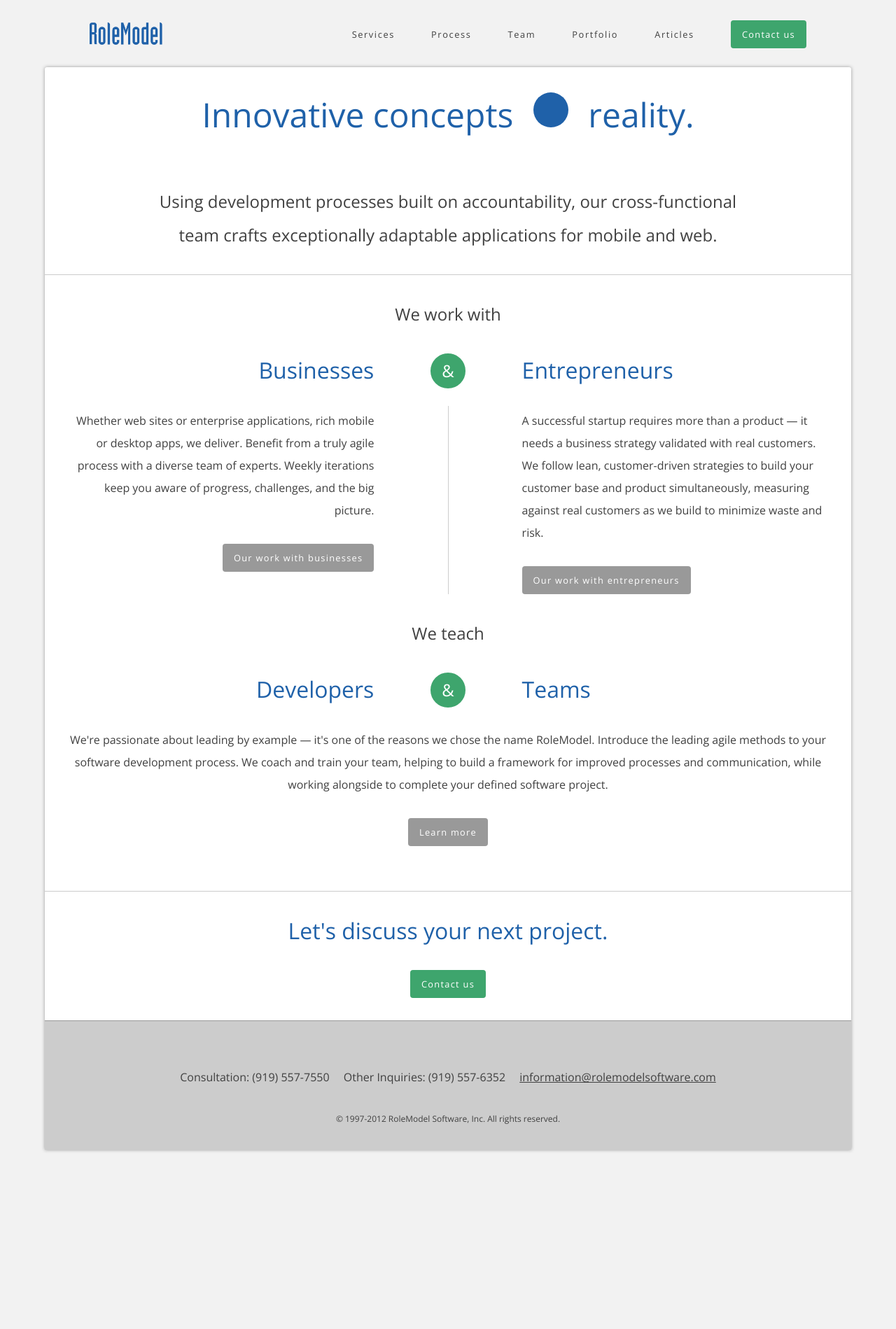
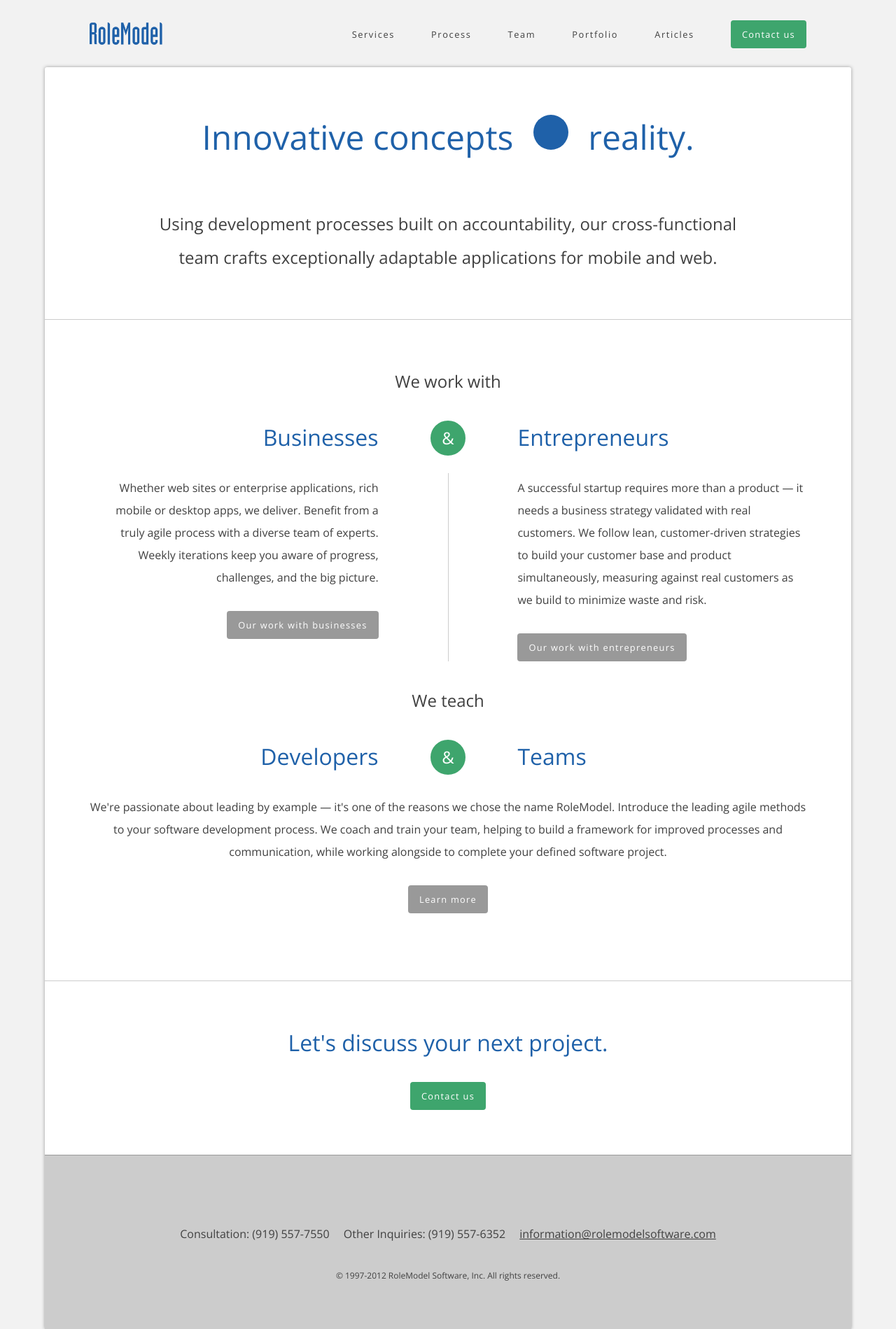
Before and after one commit to kieferpartridge/rolemodel-concept, a Jekyll site: the page built from index.html, in a window 1280 px wide. Shown: the whole page at 70% size. Built offline with Jekyll 4.4.1, drawn with Linux system fonts in a browser that asks for light colours.

Commit message:
content spacing adjustments

```diff
--- a/stylesheets/application.css
+++ b/stylesheets/application.css
@@ -284,14 +284,14 @@ a {
   box-shadow: 0 0 5px #999999;
   background: white;
   width: 100%;
-  padding: 2rem;
+  padding: 4rem;
   margin-bottom: -0.2rem; }
   .content .header {
     -webkit-box-sizing: content-box;
     -moz-box-sizing: content-box;
     box-sizing: content-box;
-    margin: -2rem -2rem 2rem -2rem;
-    padding: 2rem;
+    margin: -4em -4em 4em -4em;
+    padding: 4em;
     border-bottom: 1px solid #cccccc; }
     .content .header .image {
       width: 100%;
@@ -366,8 +366,8 @@ a {
     box-sizing: content-box;
     clear: both;
     border-top: 1px solid #cccccc;
-    margin: 2rem -2rem -2rem -2rem;
-    padding: 2rem;
+    margin: 4rem -4rem -4rem -4rem;
+    padding: 4rem;
     width: 100%; }
     .content .section.footer {
       background: #cccccc;
```
Also changed, not shown: stylesheets/scss/main.scss (+5 -5 lines).
